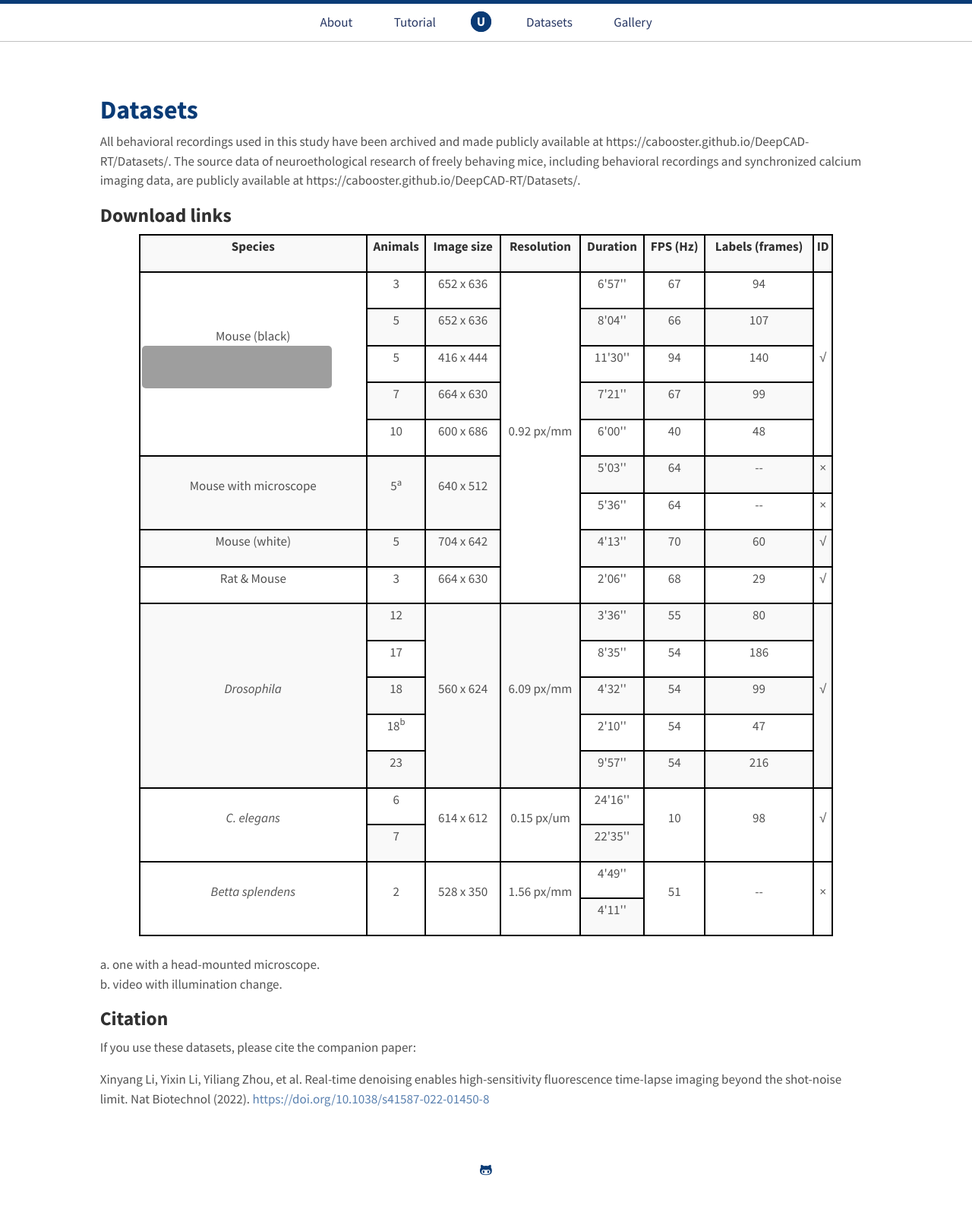
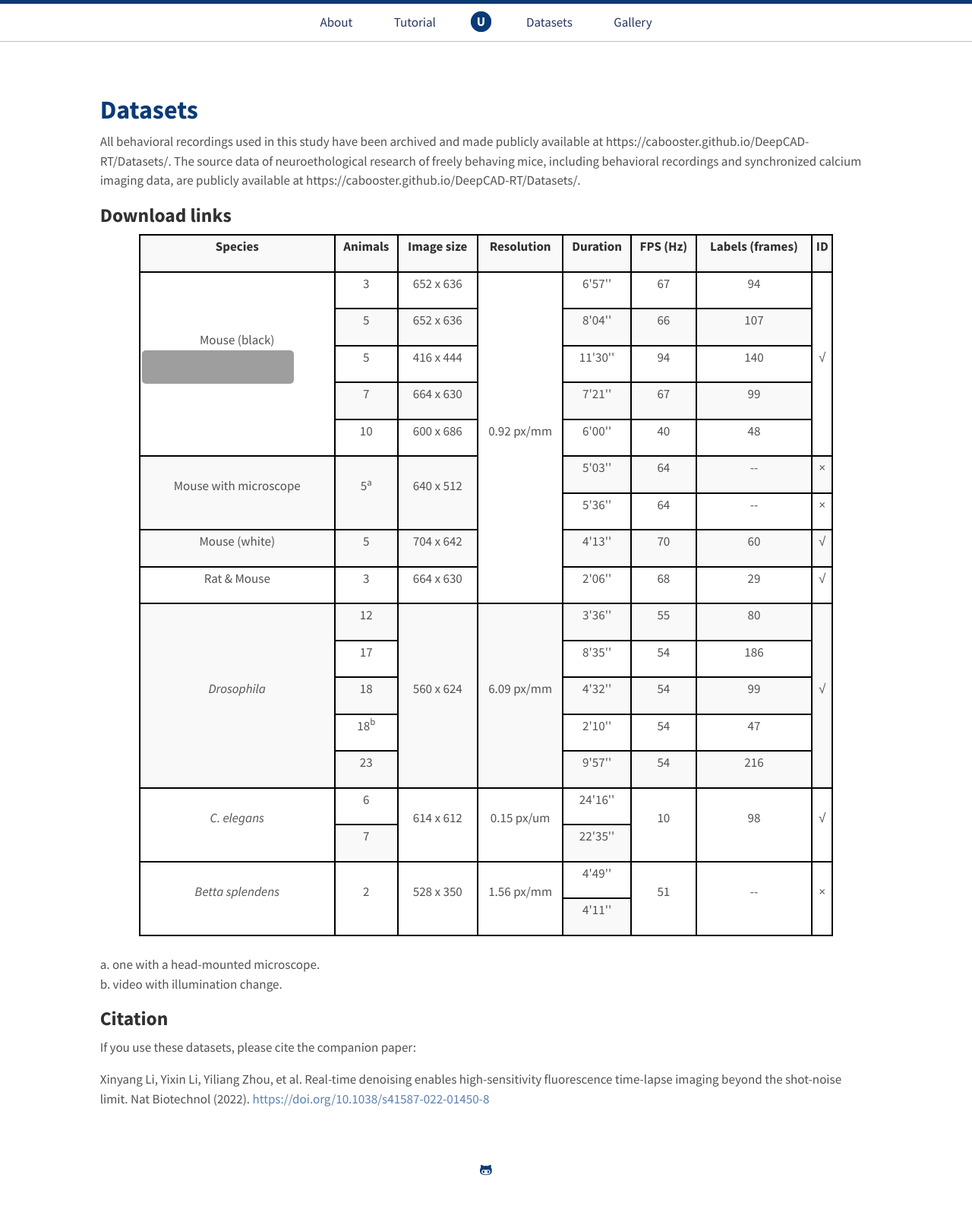
Before and after one commit to cabooster/UDMT, a Jekyll site: the page built from Datasets.md, in a window 1280 px wide. Shown: the whole page at 76% size. Built offline with Jekyll 4.4.1, drawn with Linux system fonts in a browser that asks for light colours; grey boxes are pictures that could not be loaded.

Commit message:
Update Datasets.md

```diff
--- a/Datasets.md
+++ b/Datasets.md
@@ -52,7 +52,7 @@ All behavioral recordings used in this study have been archived and made publicl
   </tr>
   <tr>
     <td rowspan="5">
-      <p>Mouse (black)<br><a href="https://doi.org/10.5281/zenodo.6254739"><img src="https://zenodo.org/badge/DOI/10.5281/zenodo.6254739.svg" alt="DOI" width="250"></a></p>
+      <p>Mouse (black)<br><a href="https://doi.org/10.5281/zenodo.6254739"><img src="https://zenodo.org/badge/DOI/10.5281/zenodo.6254739.svg" alt="DOI" width="200"></a></p>
     </td>
     <td>
       <p>3</p>
```
